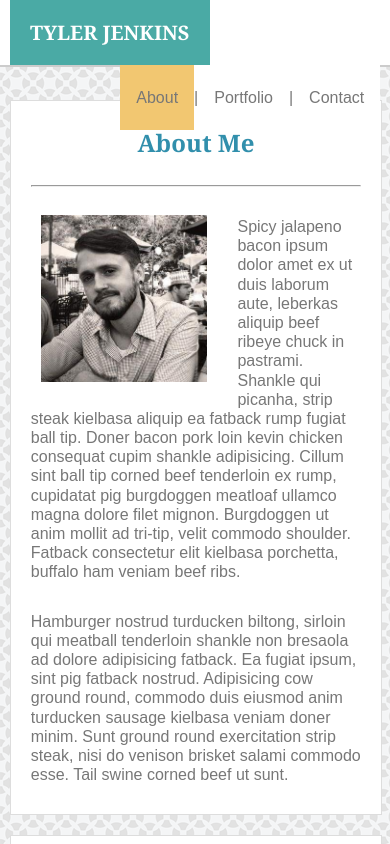
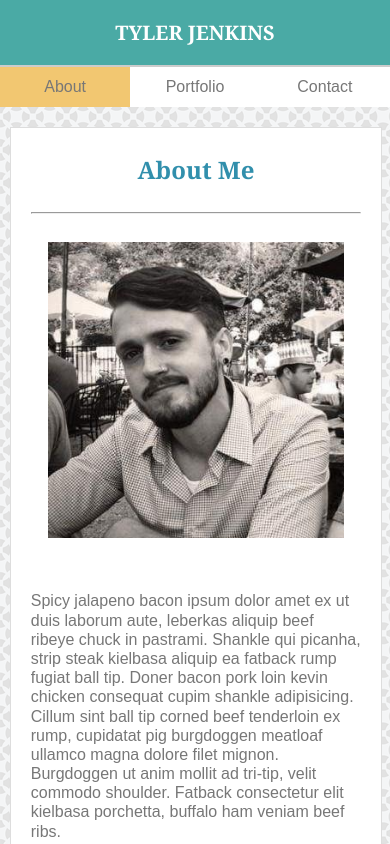
Before and after one commit to TyPhyter/Responsive-Portfolio, a plain HTML site: page index.html in a window 390 px wide. Shown: the top 844 px of the page. Drawn offline with Linux system fonts and the light colour scheme.

Commit message:
mobile view 640px mobile queries complete

```diff
--- a/assets/css/style.css
+++ b/assets/css/style.css
@@ -320,5 +320,80 @@ form textarea {
 }
 
 @media screen and (max-width: 640px) {
+    .top-nav {
+        position: static;
+        margin-bottom: 0px;
+    }
 
+    #nav-wrapper {
+        width: 100%;
+    }
+
+    #name-card {
+        width: 100%;
+    }
+
+    .mobile-under-nav {
+        width: 100%;
+        height: 40px;
+        text-align: center;
+        background-color: white;
+    }
+
+    .mobile-nav-list {
+        height: 40px;
+        list-style-type: none;
+        margin: 0;
+        padding: 0;
+        overflow: hidden;
+        background-color: white;
+    }
+
+    .mobile-under-nav li {
+        display: inline-block;
+        width: 33.3%;
+    }
+
+    .mobile-under-nav li a {
+        display: block;
+        height: 100%;
+        text-align: center;
+        color: #777777;
+        padding: 0px 16px;
+        line-height: 40px;
+        text-decoration: none;
+    }
+    .mobile-under-nav li a:hover {
+        background-color: #eee;
+    }
+
+    #nav-list {
+        display: none;
+    }
+
+    #content-area {
+        width: 95%;
+        margin: auto;
+        padding-top: 20px;
+    }
+
+    #main-section {
+        text-align: center;
+    }
+
+    #main-section p {
+        text-align: left;
+    }
+
+    #profile-pic {
+        float: none;
+        width: 80%;
+    }
+
+    .portfolio-project {
+        display: block;
+        width: 90%;
+        height: auto;
+        margin: 20px auto;
+    }
 }
--- a/index.html
+++ b/index.html
@@ -3,6 +3,7 @@
 
     <head>
         <meta charset="UTF-8">
+        <meta name="viewport" content="width=device-width, initial-scale=1">
         <title>Tyler Jenkins Fullstack Developer</title>
         <link rel="stylesheet" href="assets/css/reset.css">
         <link rel="stylesheet" href="assets/css/style.css">
@@ -19,6 +20,13 @@
                 </ul>
             </div>
         </nav>
+
+        <div class="mobile-under-nav">
+                <ul class="mobile-nav-list">
+                    <li><a class="current-page" href="index.html">About</a></li><li><a href="portfolio.html">Portfolio</a></li><li><a href="contact.html">Contact</a></li>
+                </ul>
+            </div>
+        </div>
 
         <div class="clearfix" id="content-area">
             <div id="main-section">
```
Also changed, not shown: contact.html (+9 -0 lines), portfolio.html (+8 -0 lines).
